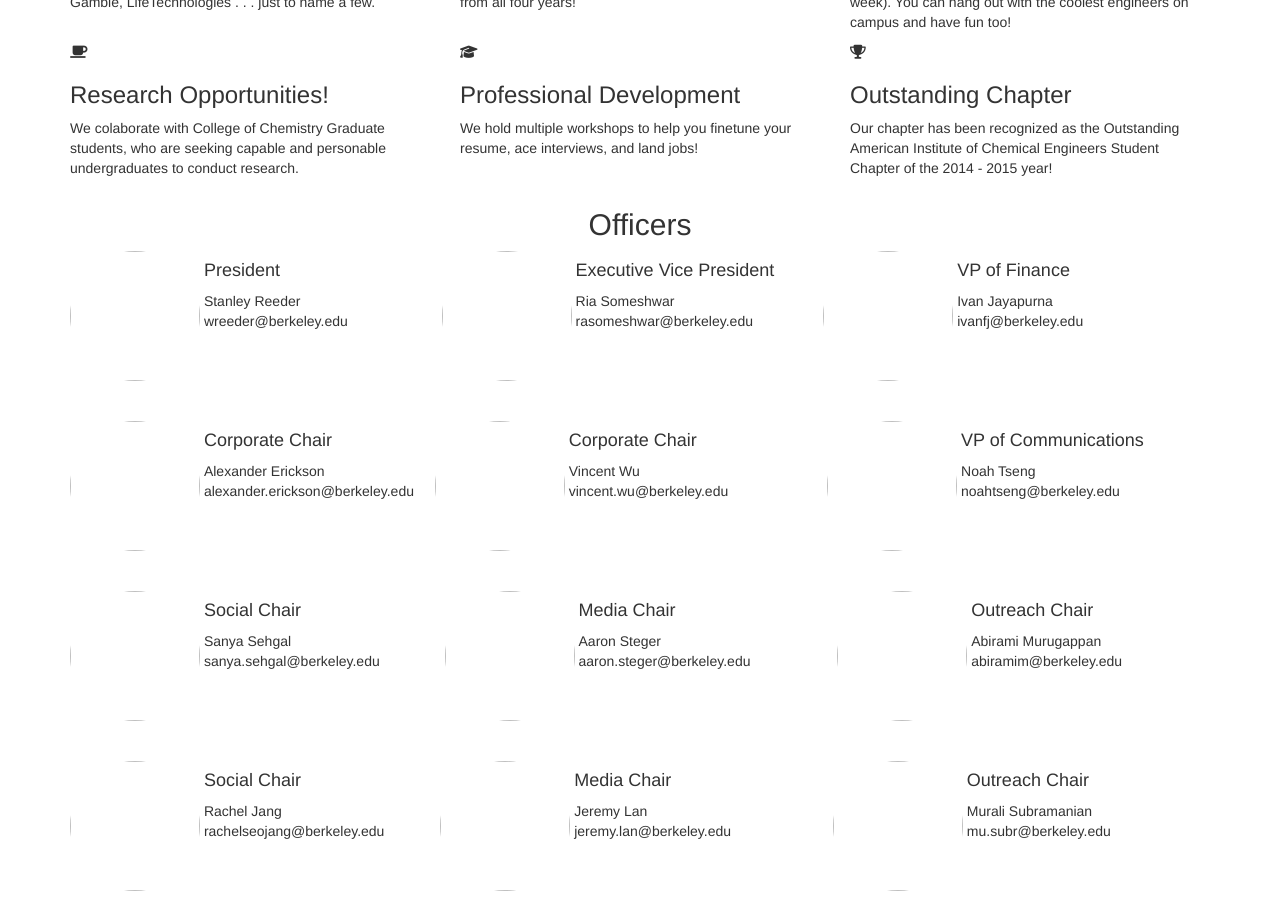
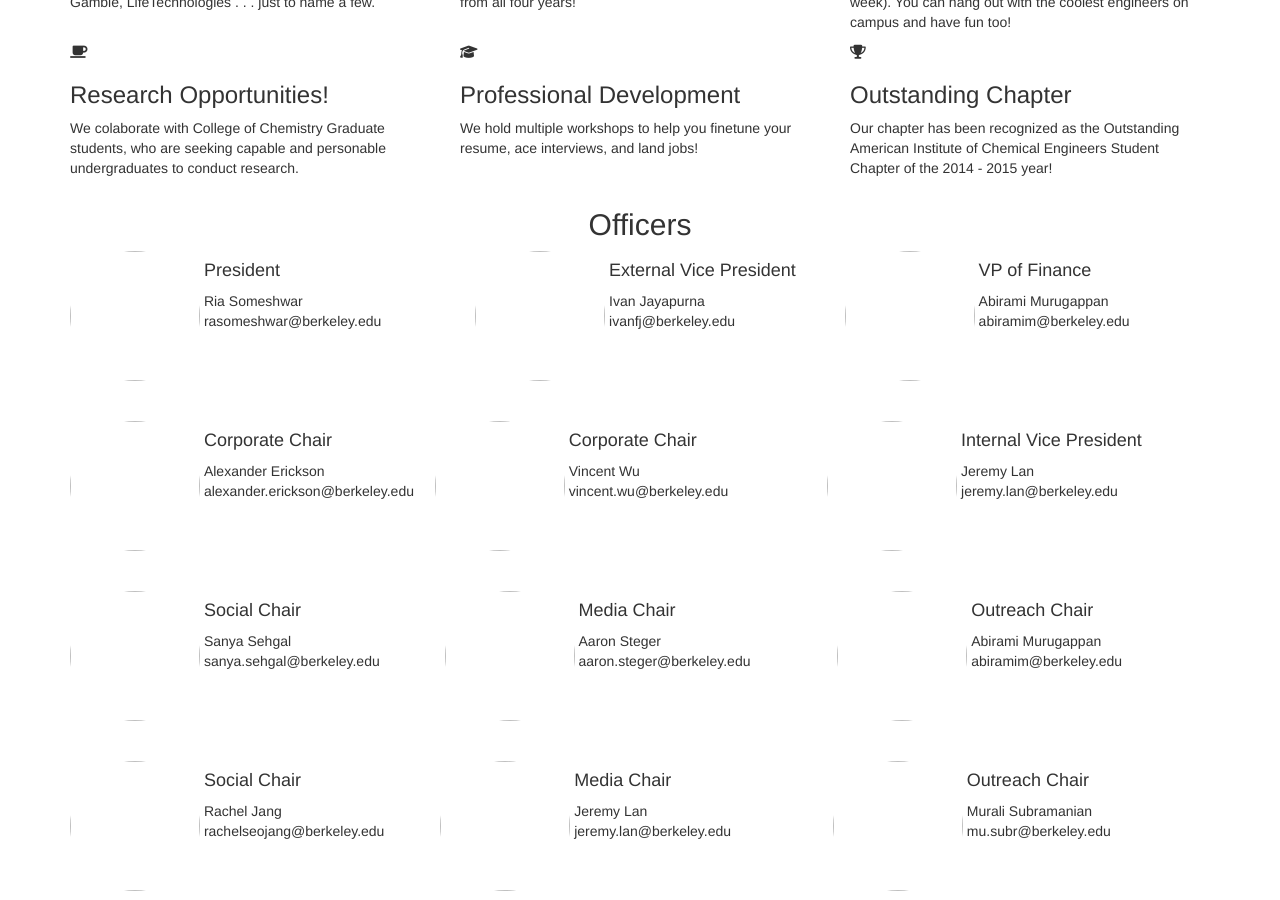
Before and after one commit to ivanjayapurna/berkeleyAiChE.github.io, a Jekyll site: the page built from index.html, in a window 1280 px wide and 900 px high, scrolled down 907 px. Built offline with Jekyll 4.4.1, drawn with Linux system fonts in a browser that asks for light colours; nearby versions of some CDN libraries; library files that are not in the unit come from our copies; comment, search, counter and statistics services are not loaded.

Commit message:
Update features.html

```diff
--- a/_includes/features.html
+++ b/_includes/features.html
@@ -9,17 +9,17 @@
     </div>
     <div style="display:inline-block;PADDING-RIGHT: 90px">
         <div><h4 class="title">President</h4></div>
-        <div>Stanley Reeder</div>
-        <div>wreeder@berkeley.edu</div>
+        <div>Ria Someshwar</div>
+        <div>rasomeshwar@berkeley.edu</div>
     </div>
-<!-- Executive Vice President -->
+<!-- External Vice President -->
     <div style="display:inline-block;vertical-align:top;">
     <img class="img-responsive img-circle" src="{{ site.baseurl }}public/images/Officers16-17/RiaSomeshwar.png" style="width:130px;height:130px;">
     </div>
     <div style="display:inline-block;PADDING-RIGHT: 45px">
-        <div><h4 class="title">Executive Vice President</h4></div>
-        <div>Ria Someshwar</div>
-        <div>rasomeshwar@berkeley.edu</div>
+        <div><h4 class="title">External Vice President</h4></div>
+        <div>Ivan Jayapurna</div>
+        <div>ivanfj@berkeley.edu</div>
     </div>
 <!-- VP of Finance -->
     <div style="display:inline-block;vertical-align:top;horizontal-align:right;">
@@ -27,8 +27,8 @@
     </div>
     <div style="display:inline-block;">
         <div><h4 class="title">VP of Finance</h4></div>
-        <div>Ivan Jayapurna</div>
-        <div>ivanfj@berkeley.edu</div>
+        <div>Abirami Murugappan</div>
+        <div>abiramim@berkeley.edu</div>
     </div>
 <br><br><br>
 <!-- Corporate Chair  -->
@@ -49,14 +49,14 @@
         <div>Vincent Wu</div>
         <div>vincent.wu@berkeley.edu</div>
     </div>
-<!-- VP of Communications -->
+<!-- Internal Vice President -->
     <div style="display:inline-block;vertical-align:top;">
     <img class="img-responsive img-circle" src="{{ site.baseurl }}public/images/Officers16-17/NoahTseng.jpg" style="width:130px;height:130px;">
     </div>
     <div style="display:inline-block;">
-        <div><h4 class="title">VP of Communications</h4></div>
-        <div>Noah Tseng</div>
-        <div>noahtseng@berkeley.edu</div>
+        <div><h4 class="title">Internal Vice President</h4></div>
+        <div>Jeremy Lan</div>
+        <div>jeremy.lan@berkeley.edu</div>
     </div>
 <br><br><br>
 <!-- Social Chair -->
```
